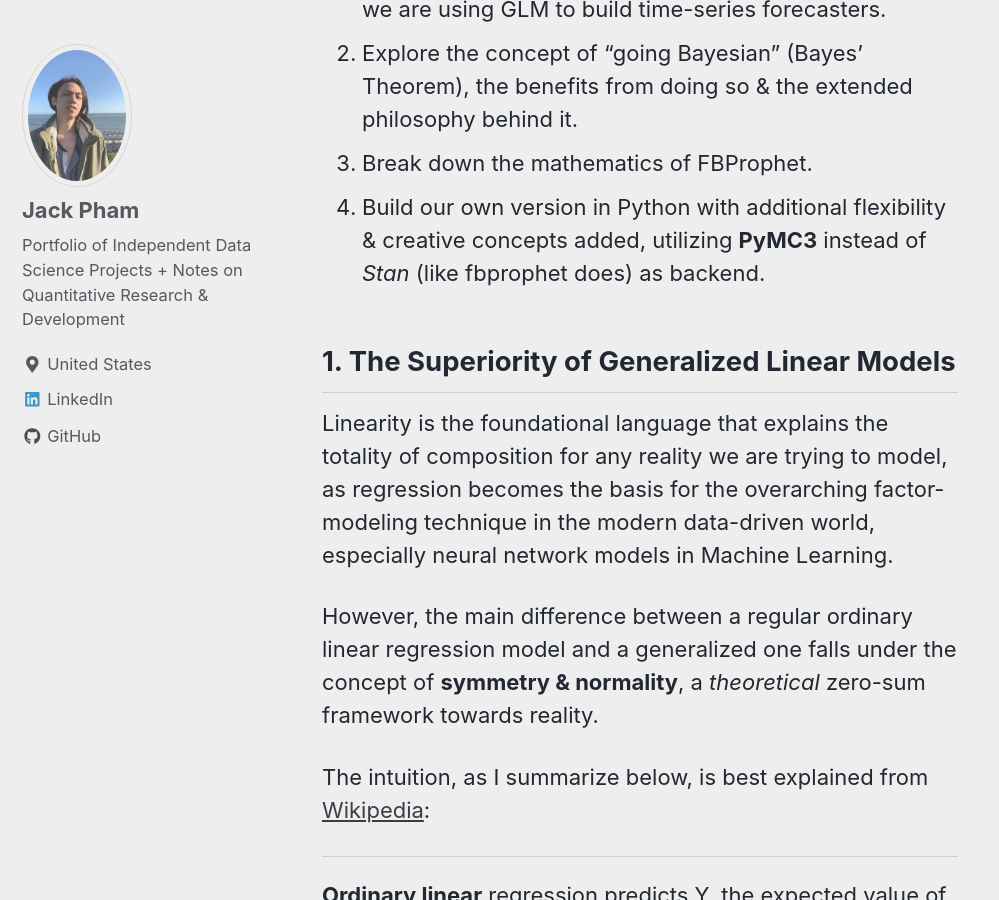
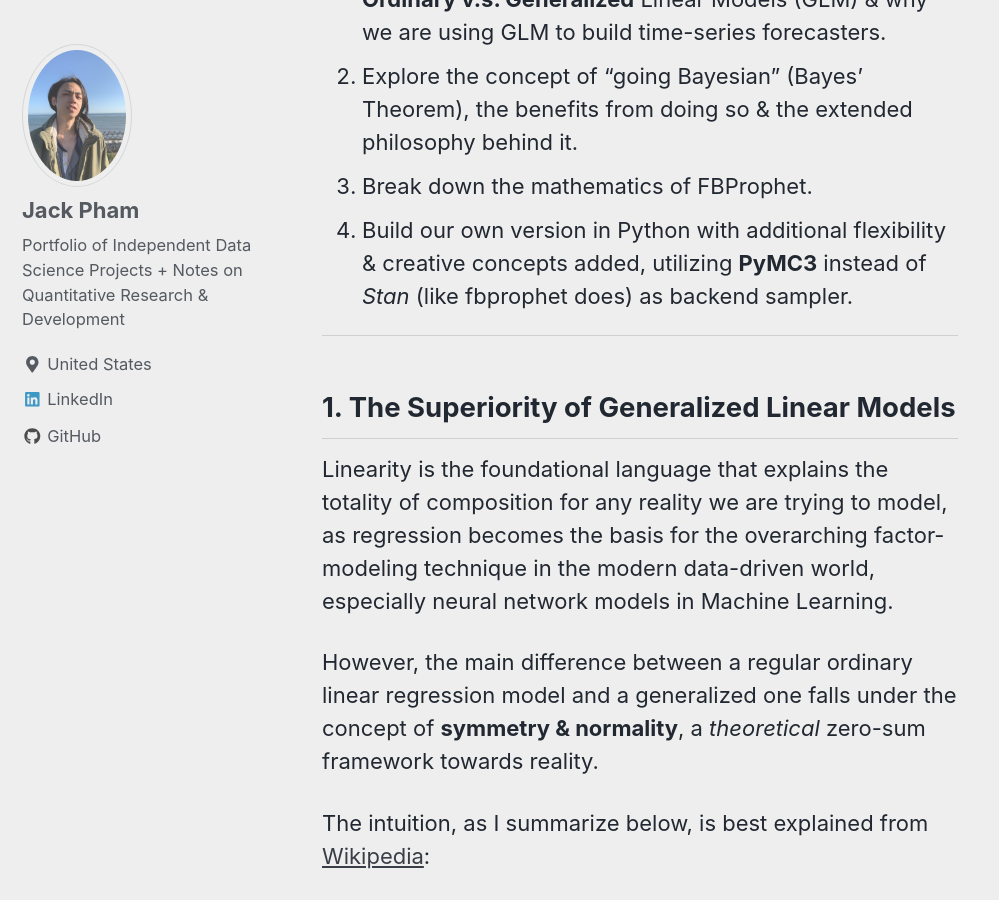
Before and after one commit to jp-quant/jp-quant.github.io, a Jekyll site: the page built from _posts/2020-09-01-fbprophet_bayesian_glm.md, in a window 1280 px wide and 900 px high, scrolled down 882 px. Shown: the whole window, without its empty margins (0-999 px from the left). Built offline with Jekyll 4.4.1, drawn with Linux system fonts in a browser that asks for light colours; nearby versions of some CDN libraries; part of the change alters nothing that is shown.

Commit message:
_posts/2020-09-01-fbprophet_bayesian_glm.md updated from https://stackedit.io/

```diff
--- a/_posts/2020-09-01-fbprophet_bayesian_glm.md
+++ b/_posts/2020-09-01-fbprophet_bayesian_glm.md
@@ -3,15 +3,15 @@ In the recent years, Facebook released an open-source tool for Python & R, calle
 
 After spending a couple weeks on my spare time reading Facebook's published [research paper](https://peerj.com/preprints/3190/) on the released forecaster, conducted by PhD mathematicians, as well as breaking down the codes from their [open-source repository](https://github.com/facebook/prophet/tree/master/python) (Python), I was able to understand, in details, the mathematics & computational executions, thus built my own time-series forecaster with additional complexities added, utilizing their mathematical foundations.
 
+---
 In this post, we will:
 
 1. Mathematically understand the difference between **Ordinary v.s. Generalized** Linear Models (GLM) & why we are using GLM to build time-series forecasters.
 2. Explore the concept of "going Bayesian" (Bayes' Theorem), the benefits from doing so & the extended philosophy behind it.
 3. Break down the mathematics of FBProphet.
-4. Build our own version in Python with additional flexibility & creative concepts added, utilizing **PyMC3** instead of *Stan* (like fbprophet does) as backend.
+4. Build our own version in Python with additional flexibility & creative concepts added, utilizing **PyMC3** instead of *Stan* (like fbprophet does) as backend sampler.
 
-
-
+---
 
 ## 1. The Superiority of Generalized Linear Models
 Linearity is the foundational language that explains the totality of composition for any reality we are trying to model, as regression becomes the basis for the overarching factor-modeling technique in the modern data-driven world, especially neural network models in Machine Learning.
@@ -98,7 +98,7 @@ The main **philosophy** behind Bayesian Statistics is that:
 
 
 <!--stackedit_data:
-eyJoaXN0b3J5IjpbNzQxMDAzNzQ2LDQ4MjQxNDkyNCwxMTA2ND
-YwNDE1LDE3MzA0Mjc3OTEsMTA5ODk5MzQ0MCwtMTY0MDU1Nzgy
-NSwtOTk1MzU0NzQ4LC0xMTM1NzIwNTQwXX0=
+eyJoaXN0b3J5IjpbLTIwMDc4ODUwOTgsNDgyNDE0OTI0LDExMD
+Y0NjA0MTUsMTczMDQyNzc5MSwxMDk4OTkzNDQwLC0xNjQwNTU3
+ODI1LC05OTUzNTQ3NDgsLTExMzU3MjA1NDBdfQ==
 -->
```
